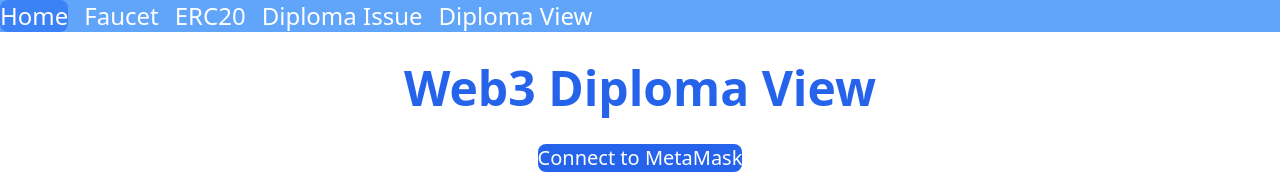
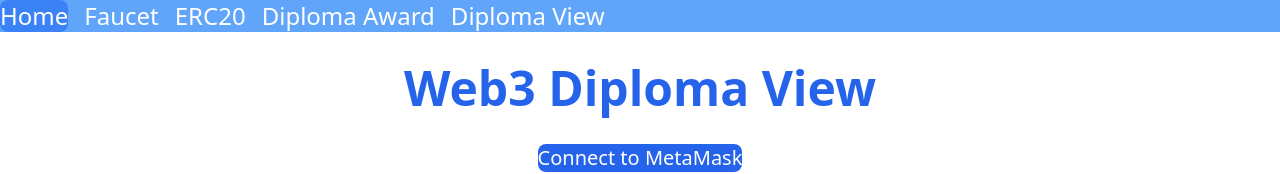
Before and after one commit to eeeXun/web3-playground, a React (Vite) app: page /dpmview in a window 1280 px wide. Shown: the top 174 px of the page. Built offline with nearby package versions, Linux system fonts and the light colour scheme.

Commit message:
fix: force reload diploma page

```diff
--- a/src/App.jsx
+++ b/src/App.jsx
@@ -2,7 +2,7 @@
 import Web3Page from "./views/Web3Page";
 import Faucet from "./components/Faucet";
 import ERC20 from "./components/ERC20";
-import DiplomaIssue from "./components/DiplomaIssue";
+import DiplomaAward from "./components/DiplomaAward";
 import DiplomaView from "./components/DiplomaView";
 import { Route, Routes, Link } from "react-router-dom";
 
@@ -21,9 +21,9 @@
         </Link>
         <Link
           className="text-white rounded-lg hover:bg-blue-500"
-          to="/dpmissue"
+          to="/dpmaward"
         >
-          Diploma Issue
+          Diploma Award
         </Link>
         <Link className="text-white rounded-lg hover:bg-blue-500" to="/dpmview">
           Diploma View
@@ -40,9 +40,9 @@
           element={<Web3Page component={ERC20} pagename={"ERC20"} />}
         ></Route>
         <Route
-          path="/dpmissue"
+          path="/dpmaward"
           element={
-            <Web3Page component={DiplomaIssue} pagename={"Diploma Issue"} />
+            <Web3Page component={DiplomaAward} pagename={"Diploma Award"} />
           }
         ></Route>
         <Route
--- a/src/components/DiplomaIssue.jsx
+++ b/src/components/DiplomaAward.jsx
@@ -2,7 +2,7 @@
 import Web3 from "web3";
 import DiplomaABI from "../data/Diploma.json";
 
-const DiplomaIssue = () => {
+const DiplomaAward = (props) => {
   const address = "0x982872534985Fb25a7d6f44712Ca6D30Ee8846F1";
   const web3 = new Web3(window.ethereum);
   const contract = new web3.eth.Contract(DiplomaABI, address);
@@ -33,7 +33,7 @@
         }
       }
     );
-  }, [window.ethereum.selectedAddress]);
+  }, [props.reload, window.ethereum.selectedAddress ]);
 
   const requestUpdate = async () => {
     let component = [];
@@ -139,6 +139,7 @@
         <div className="basis-1/4"></div>
         <div className="basis-1/2">
           <table className="border border-collapse table-auto">
+            <caption className="text-blue-800 caption-top">Request</caption>
             <thead>
               <tr>
                 <th className="border border-purple-700">Requester</th>
@@ -233,4 +234,4 @@
   );
 };
 
-export default DiplomaIssue;
+export default DiplomaAward;
--- a/src/components/DiplomaView.jsx
+++ b/src/components/DiplomaView.jsx
@@ -2,7 +2,7 @@
 import Web3 from "web3";
 import DiplomaABI from "../data/Diploma.json";
 
-const DiplomaView = () => {
+const DiplomaView = (props) => {
   const address = "0x982872534985Fb25a7d6f44712Ca6D30Ee8846F1";
   const web3 = new Web3(window.ethereum);
   const contract = new web3.eth.Contract(DiplomaABI, address);
@@ -33,7 +33,7 @@
         }
       }
     );
-  }, [window.ethereum.selectedAddress]);
+  }, [props.reload, window.ethereum.selectedAddress]);
 
   const diplomaUpdate = async () => {
     let component = [];
@@ -89,6 +89,7 @@
         <div className="basis-1/4"></div>
         <div className="basis-1/2">
           <table className="border border-collapse table-auto">
+            <caption className="text-blue-800 caption-top">Request</caption>
             <thead>
               <tr>
                 <th className="border border-purple-700">Assignor</th>
--- a/src/views/Web3Page.jsx
+++ b/src/views/Web3Page.jsx
@@ -3,6 +3,7 @@
 import MetaMask from "../components/MetaMask";
 
 const Web3Page = (props) => {
+  const [reload, setReload] = useState(0);
   const [account, setAccount] = useState(null);
   const [chain, setChain] = useState(null);
   const [onSepolia, setOnSepolia] = useState(false);
@@ -13,6 +14,7 @@
   });
 
   const connectWallect = () => {
+    setReload((p) => p + 1);
     detectEthereumProvider().then((result) => {
       if (result) {
         window.ethereum
@@ -56,7 +58,9 @@
 
   return (
     <>
-      <h1 className="my-8 text-5xl font-bold text-blue-600">Web3 {props.pagename}</h1>
+      <h1 className="my-8 text-5xl font-bold text-blue-600">
+        Web3 {props.pagename}
+      </h1>
       {account ? (
         <>
           <div className="m-3 rounded-lg border-2 border-blue-400">
@@ -64,7 +68,7 @@
           </div>
           {onSepolia ? (
             <div className="m-3 rounded-lg border-2 border-blue-400">
-              <props.component />
+              <props.component reload={reload}/>
             </div>
           ) : null}
           <h3 className="m-3 text-red-600">{errMsg}</h3>
```
